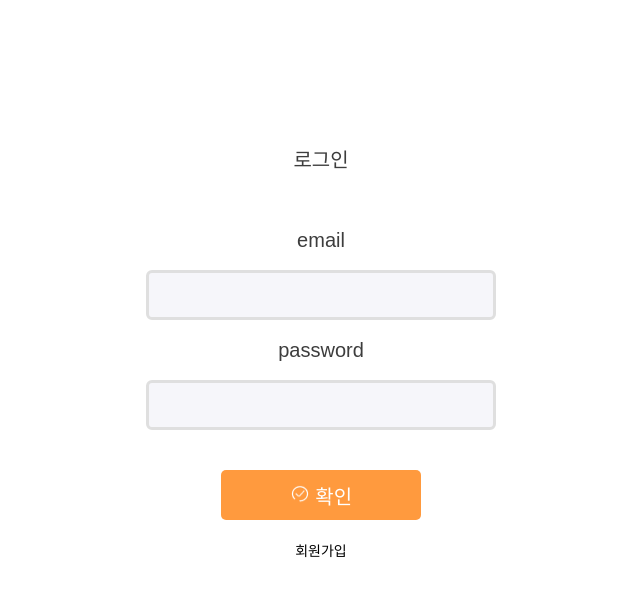
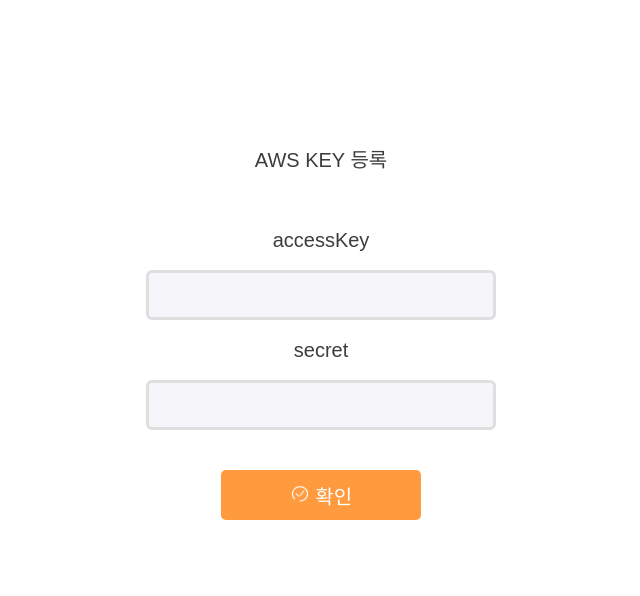
Before and after one commit to Fightim/client-gui, a React (Vite) app: page /key in a window 1280 px wide. Shown: the top 596 px of the page, without its empty margins (319-959 px from the left). Built offline with nearby package versions, Linux system fonts and the light colour scheme; no server answers; a web font is replaced by a local one.

Commit message:
feat: complete regist key page

```diff
--- a/src/screen/@page/Login.jsx
+++ b/src/screen/@page/Login.jsx
@@ -21,11 +21,11 @@
     setPassword(event.target.value);
   };
 
-  const submitHandler = async (event) => {
+  const submitHandler = (event) => {
     event.preventDefault();
 
     const postFunction = isLoginState ? postLoginUser : createUser;
-    await postFunction(
+    postFunction(
       {
         email,
         password,
--- a/src/screen/@page/RegistKey.jsx
+++ b/src/screen/@page/RegistKey.jsx
@@ -5,58 +5,56 @@
 
 import applyimg from "../login/applyimg.png";
 import { StyledButton, StyledInput } from "../login/styled";
-import { createUser, postLoginUser } from "../login/userAPI";
+import { registKey } from "../login/userAPI";
 
 export default function RegistKey() {
   const navigate = useNavigate();
-  const [email, setEmail] = useState("");
-  const [password, setPassword] = useState("");
-  const [isLoginState, setIsLoginState] = useState(true);
+  const [accessKey, setAccessKey] = useState("");
+  const [secret, setSecret] = useState("");
 
   const onEmailHandler = (event) => {
-    setEmail(event.target.value);
+    setAccessKey(event.target.value);
   };
 
   const onPasswordHandler = (event) => {
-    setPassword(event.target.value);
+    setSecret(event.target.value);
   };
 
-  const submitHandler = async (event) => {
+  const submitHandler = (event) => {
     event.preventDefault();
 
-    const postFunction = isLoginState ? postLoginUser : createUser;
-    await postFunction(
+    registKey(
       {
-        email,
-        password,
+        accessKey,
+        secret,
       },
       linkToKeyPage,
     );
   };
 
   const linkToKeyPage = () => {
-    navigate("/key");
+    navigate("/cause");
   };
 
   return (
     <>
       <div>
         <div className="out">
-          <h1>{isLoginState ? "로그인" : "회원가입"}</h1>
+          <h1>AWS KEY 등록</h1>
           <br />
           <br />
           <br />
           <form onSubmit={submitHandler}>
-            <label htmlFor="email">email</label>
+            <label htmlFor="accessKey">accessKey</label>
             <br />
             <br />
-            <StyledInput id="email" type="text" value={email} onChange={onEmailHandler}></StyledInput>
+            <StyledInput id="accessKey" type="text" value={accessKey} onChange={onEmailHandler}></StyledInput>
             <br />
             <br />
-            <label htmlFor="password">password</label>
+            <label htmlFor="secret">secret</label>
             <br />
             <br />
-            <StyledInput id="password" type="password" value={password} onChange={onPasswordHandler}></StyledInput>
+            <StyledInput id="secret" type="password" value={secret} onChange={onPasswordHandler}></StyledInput>
             <br />
             <br />
             <br />
@@ -67,9 +65,6 @@
             <br />
           </form>
           <br />
-          <button className="signup" onClick={() => setIsLoginState((prev) => !prev)}>
-            {isLoginState ? "회원가입" : "로그인"}
-          </button>
         </div>
       </div>
     </>
--- a/src/screen/login/userAPI.js
+++ b/src/screen/login/userAPI.js
@@ -1,8 +1,10 @@
 import axios from "axios";
+
+import { client } from "../../story/api";
 
 export async function postLoginUser(dataToSubmit, onLoginUser) {
   try {
-    const res = await axios.post(`${import.meta.env.VITE_BASE_URL}/auth/login`, dataToSubmit);
+    const res = await client.post(`${import.meta.env.VITE_BASE_URL}/auth/login`, dataToSubmit);
 
     localStorage.setItem("user-token", res.data.token);
     onLoginUser();
@@ -17,7 +19,7 @@
 
 export async function createUser(dataToSubmit, onLoginUser) {
   try {
-    const res = await axios.post(`${import.meta.env.VITE_BASE_URL}/users`, {
+    const res = await client.post(`${import.meta.env.VITE_BASE_URL}/users`, {
       ...dataToSubmit,
       passwordCheck: dataToSubmit.password,
     });
@@ -35,7 +37,7 @@
 
 export async function registKey(dataToSubmit, onLoginUser) {
   try {
-    await axios.post(`${import.meta.env.VITE_BASE_URL}/users/key`, dataToSubmit);
+    await client.post(`${import.meta.env.VITE_BASE_URL}/users/key`, dataToSubmit);
 
     onLoginUser();
   } catch (error) {
```
